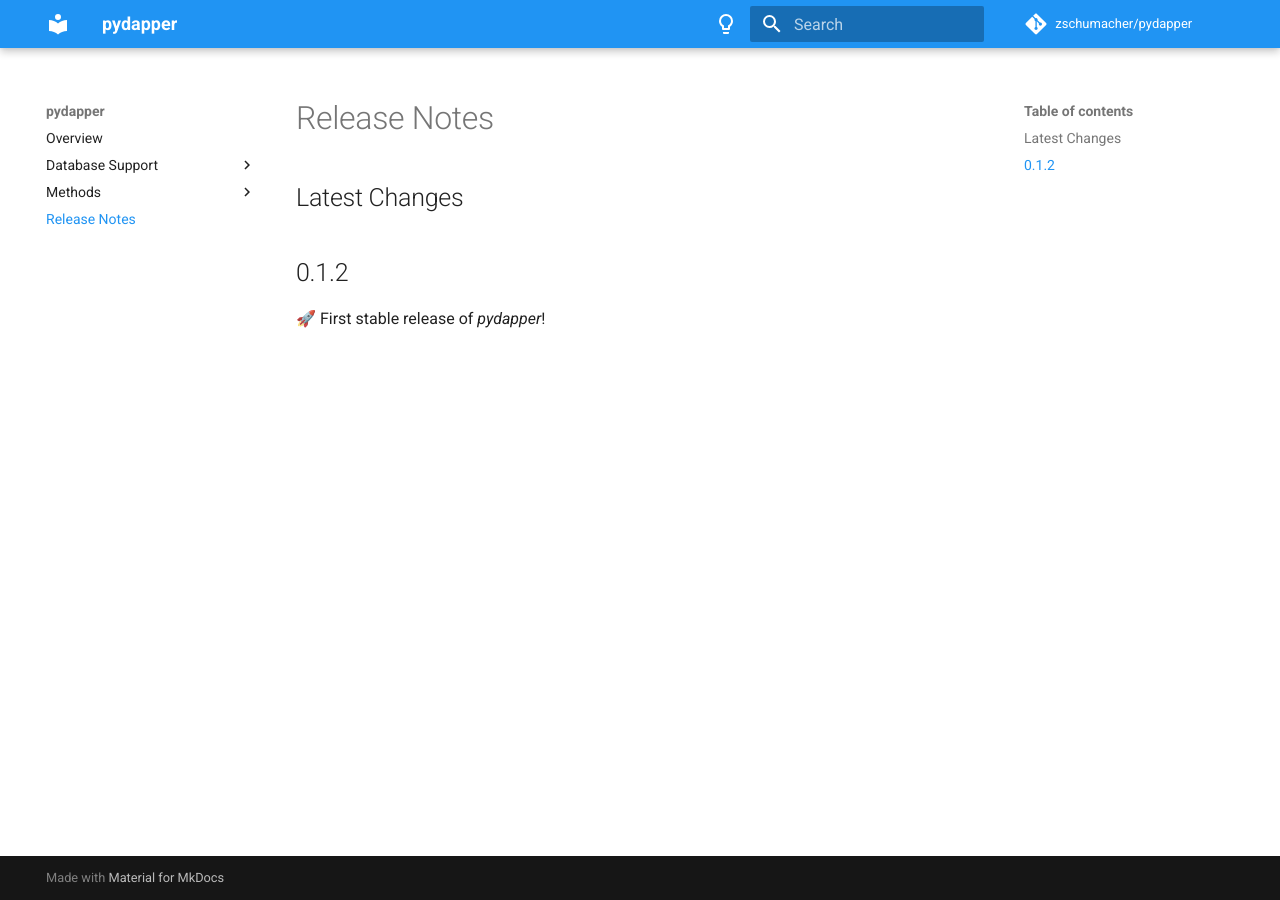
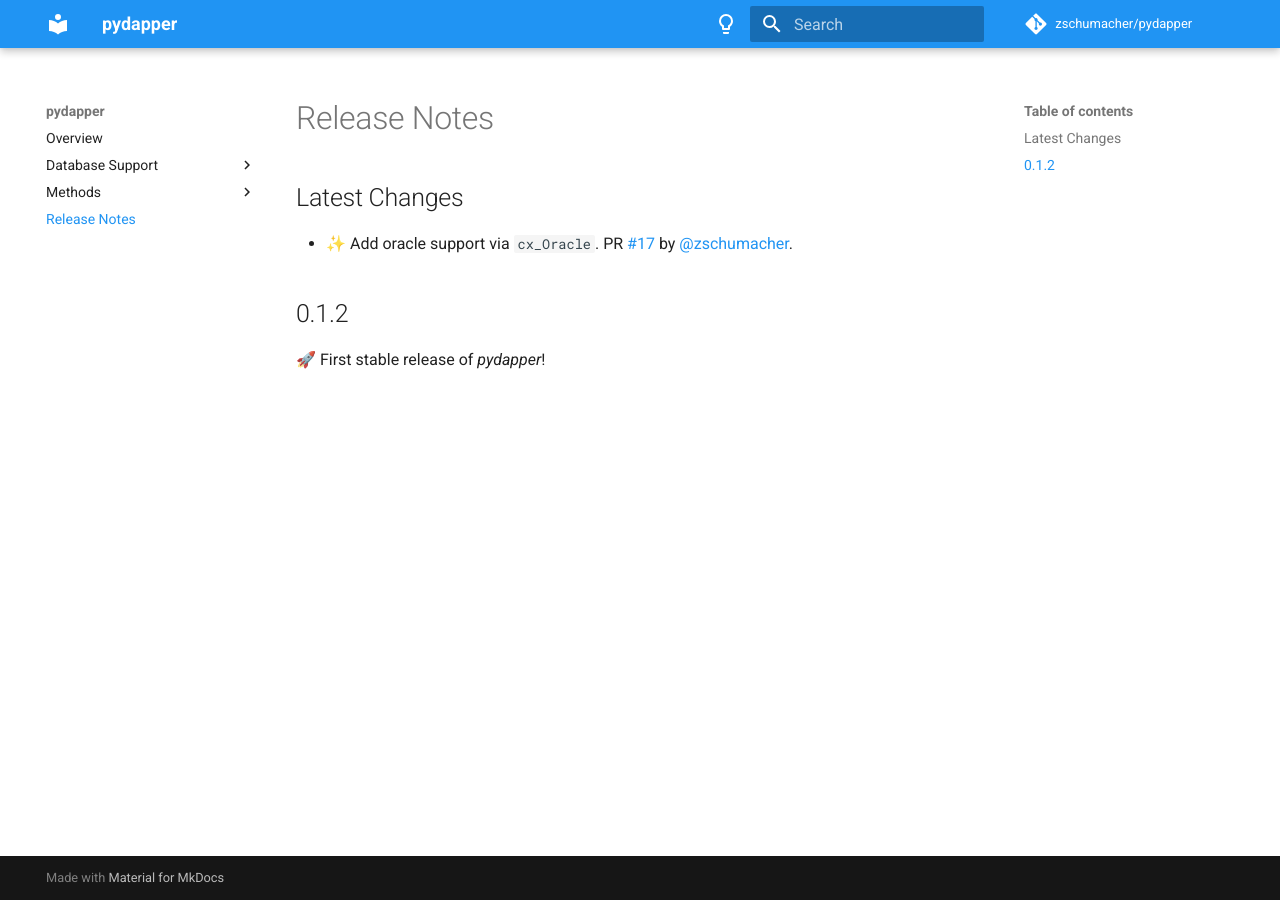
Before and after one commit to zschumacher/pydapper, an MkDocs documentation site: the page built from docs/release_notes.md, in a window 1280 px wide. Built offline with MkDocs 1.6.1 and Material for MkDocs 9.7.7, drawn with Linux system fonts in a browser that asks for light colours; comment, search, counter and statistics services are not loaded.

Commit message:
📝 Update release notes

```diff
--- a/docs/release_notes.md
+++ b/docs/release_notes.md
@@ -1,5 +1,6 @@
 
 ## Latest Changes
 
+* ✨ Add oracle support via `cx_Oracle`. PR [#17](https://github.com/zschumacher/pydapper/pull/17) by [@zschumacher](https://github.com/zschumacher).
 ## 0.1.2
  🚀 First stable release of *pydapper*!
```
